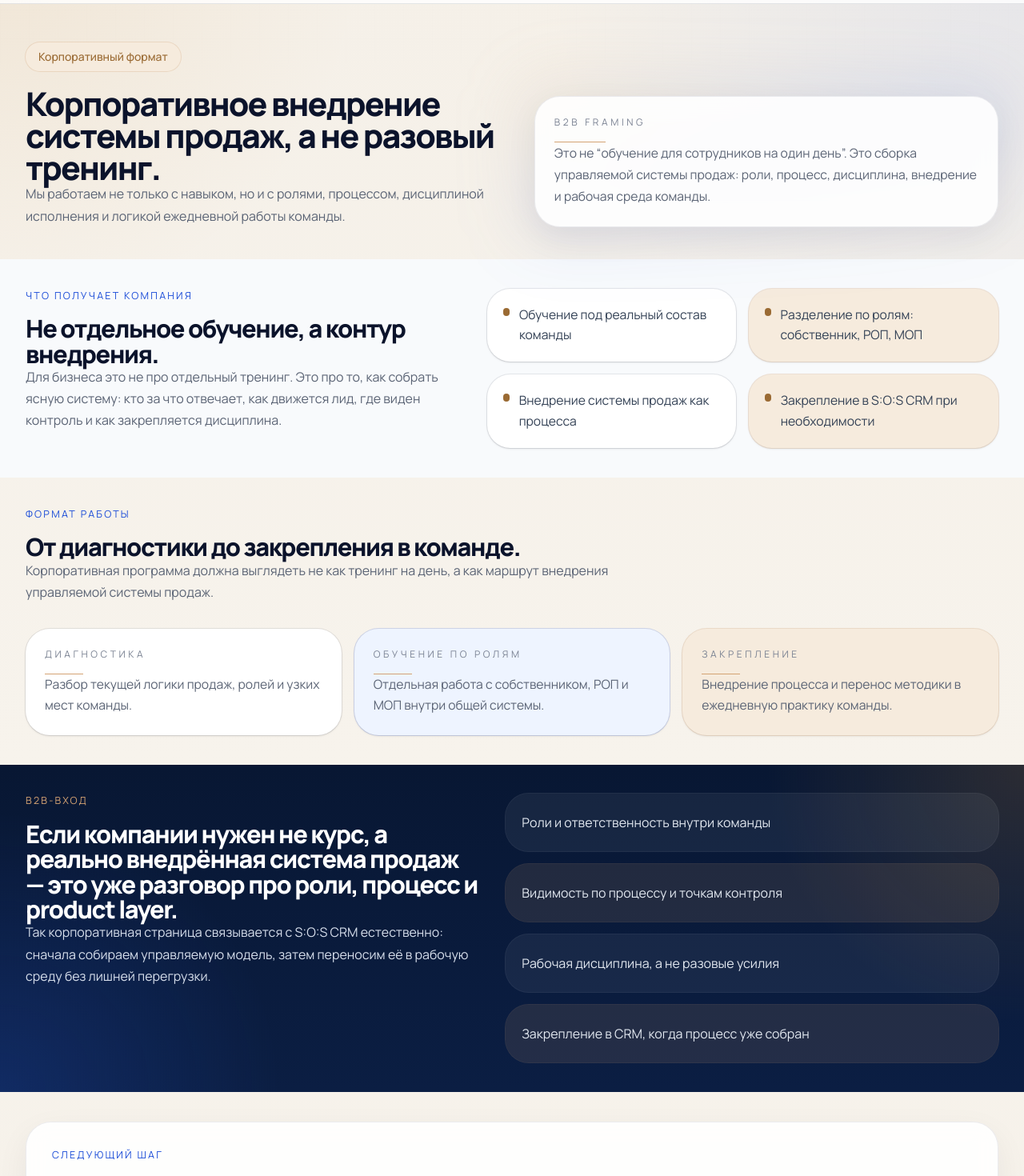
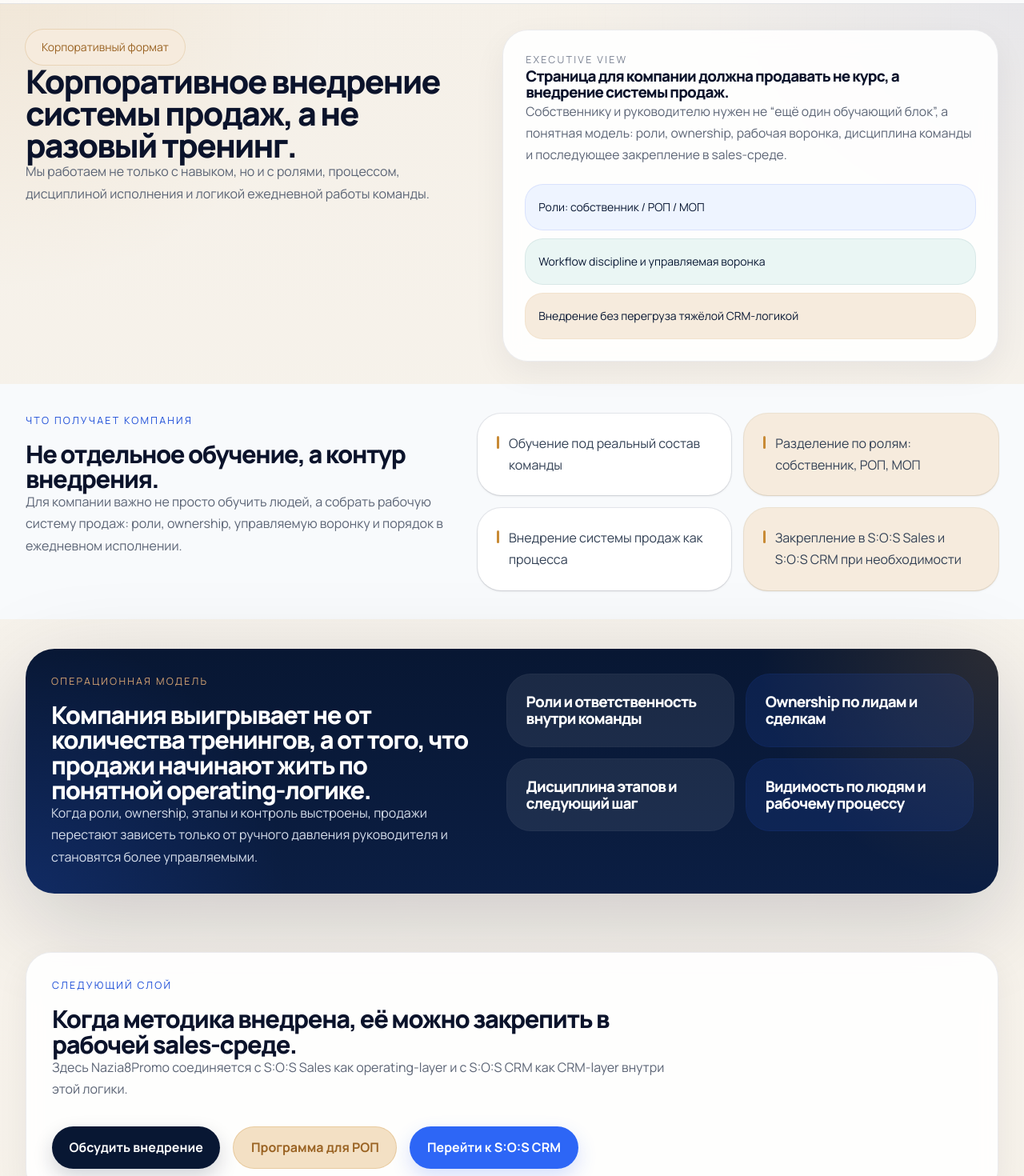
Before and after one commit to nazia8promo/n8p-site-updated-28.8.2025, a Next.js app: page /companies in a window 1280 px wide. Shown: the part 60-1530 px from the top of the page at 80% size. Built offline with nearby package versions, Linux system fonts and the light colour scheme.

Commit message:
Refine companies page with stronger B2B implementation framing

```diff
--- a/app/companies/page.tsx
+++ b/app/companies/page.tsx
@@ -1,72 +1,57 @@
 import type { Metadata } from "next";
+import Link from "next/link";
 import { pageMetadata } from "@/lib/site/metadata";
+import { companiesPage } from "@/content/site/companies";
+import { SectionTitle } from "@/components/site/SectionTitle";
+import { CompaniesHeroRail } from "@/components/site/CompaniesHeroRail";
 
 export const metadata: Metadata = pageMetadata.companies;
-
-import Link from "next/link";
-import { companiesPage } from "@/content/site/companies";
-import { SectionTitle } from "@/components/site/SectionTitle";
 
 export default function CompaniesPage() {
   return (
     <div className="page-wrap pb-24">
-      <section className="container-premium pt-8 pb-10 lg:pt-12">
-        <div className="grid gap-8 lg:grid-cols-[1.02fr_0.98fr] lg:items-end">
-          <div className="space-y-5">
-            <div className="inline-flex items-center gap-2 rounded-full bg-[#F6EBDD] px-4 py-2 text-sm font-medium text-[#9A6A33] ring-1 ring-[#D4A373]/28">
+      <section className="container-premium pt-6 pb-7 lg:pt-8">
+        <div className="grid items-start gap-6 lg:grid-cols-[0.96fr_1.04fr]">
+          <div>
+            <div className="inline-flex rounded-full bg-[#F6EBDD] px-5 py-3 text-sm text-[#9A6323] ring-1 ring-[#C88A35]/22">
               Корпоративный формат
             </div>
 
-            <h1 className="editorial-title page-display max-w-4xl">
+            <h1 className="mt-6 max-w-3xl page-display text-[#081733]">
               {companiesPage.hero.title}
             </h1>
 
-            <p className="editorial-subtitle body-large max-w-3xl">
+            <p className="mt-6 max-w-3xl body-large text-[#5B6475]">
               {companiesPage.hero.text}
             </p>
           </div>
 
-          <div className="relative">
-            <div className="absolute -inset-5 rounded-[2.2rem] bg-gradient-to-br from-[#D4A373]/14 via-[#1D4ED8]/10 to-transparent blur-2xl" />
-            <div className="premium-panel relative p-6">
-              <div className="text-xs uppercase tracking-[0.30em] text-[#7B8393]">
-                B2B framing
-              </div>
-              <div className="mt-4 h-px w-16 bg-[#D4A373]" />
-              <p className="mt-5 body-regular text-[#334155]">
-                Это не “обучение для сотрудников на один день”. Это
-                сборка управляемой системы продаж: роли, процесс,
-                дисциплина, внедрение и рабочая среда команды.
-              </p>
-            </div>
-          </div>
+          <CompaniesHeroRail />
         </div>
       </section>
 
       <section className="section-space bg-[#F8FAFC]">
         <div className="container-premium">
-          <div className="grid gap-8 lg:grid-cols-[0.92fr_1.08fr] lg:items-start">
+          <div className="grid gap-8 lg:grid-cols-[0.9fr_1.1fr] lg:items-start">
             <SectionTitle
               eyebrow={companiesPage.benefits.eyebrow}
               title={companiesPage.benefits.title}
-              text="Для бизнеса это не про отдельный тренинг. Это про то, как собрать ясную систему: кто за что отвечает, как движется лид, где виден контроль и как закрепляется дисциплина."
+              text={companiesPage.benefits.text}
             />
 
             <div className="grid gap-4 md:grid-cols-2">
               {companiesPage.benefits.items.map((item, index) => (
                 <div
                   key={item}
-                  className={`rounded-[1.8rem] px-5 py-5 ring-1 shadow-sm ${
+                  className={`rounded-[1.85rem] px-6 py-6 ring-1 shadow-sm ${
                     index % 2 === 0
-                      ? "bg-white ring-[#0B132B]/8"
-                      : "bg-[#F6EBDD] ring-[#D4A373]/28"
+                      ? "bg-white ring-[#081733]/8"
+                      : "bg-[#F6EBDD] ring-[#C88A35]/20"
                   }`}
                 >
                   <div className="flex items-start gap-3">
-                    <div className="mt-1 h-2.5 w-2.5 rounded-full bg-[#9A6A33]" />
-                    <div className="body-regular text-[#334155]">
-                      {item}
-                    </div>
+                    <div className="mt-1 h-4 w-1 rounded-full bg-[#C88A35]" />
+                    <div className="body-large text-[#334155]">{item}</div>
                   </div>
                 </div>
               ))}
@@ -77,78 +62,29 @@ export default function CompaniesPage() {
 
       <section className="section-space">
         <div className="container-premium">
+          <div className="premium-band premium-dark p-6 lg:p-8">
+            <div className="grid gap-8 lg:grid-cols-[0.96fr_1.04fr] lg:items-start">
               <SectionTitle
-            eyebrow="Формат работы"
-            title="От диагностики до закрепления в команде."
-            text="Корпоративная программа должна выглядеть не как тренинг на день, а как маршрут внедрения управляемой системы продаж."
+                eyebrow={companiesPage.model.eyebrow}
+                title={companiesPage.model.title}
+                text={companiesPage.model.text}
+                light
               />
 
-          <div className="mt-8 grid gap-4 md:grid-cols-3">
-            {[
-              {
-                title: "Диагностика",
-                text: "Разбор текущей логики продаж, ролей и узких мест команды.",
-              },
-              {
-                title: "Обучение по ролям",
-                text: "Отдельная работа с собственником, РОП и МОП внутри общей системы.",
-              },
-              {
-                title: "Закрепление",
-                text: "Внедрение процесса и перенос методики в ежедневную практику команды.",
-              },
-            ].map((item, index) => (
+              <div className="grid gap-4 md:grid-cols-2">
+                {companiesPage.model.items.map((item, index) => (
                   <div
-                key={item.title}
-                className={`rounded-[1.9rem] px-6 py-6 ring-1 shadow-sm ${
-                  index === 0
-                    ? "bg-white ring-[#0B132B]/8"
-                    : index === 1
-                    ? "bg-[#EEF4FF] ring-[#1D4ED8]/18"
-                    : "bg-[#F6EBDD] ring-[#D4A373]/28"
+                    key={item}
+                    className={`rounded-[1.85rem] px-6 py-6 ring-1 ${
+                      index % 2 === 0
+                        ? "bg-white/8 ring-white/10"
+                        : "bg-[#2D66F6]/12 ring-[#2D66F6]/18"
                     }`}
                   >
-                <div className="text-xs uppercase tracking-[0.30em] text-[#7B8393]">
-                  {item.title}
-                </div>
-                <div className="mt-4 h-px w-12 bg-[#D4A373]" />
-                <p className="mt-4 body-regular text-[#334155]">
-                  {item.text}
-                </p>
+                    <div className="card-display text-white">{item}</div>
                   </div>
                 ))}
               </div>
-        </div>
-      </section>
-
-      <section className="section-space premium-dark">
-        <div className="container-premium">
-          <div className="grid gap-8 lg:grid-cols-[0.96fr_1.04fr] lg:items-start">
-            <SectionTitle
-              eyebrow="B2B-вход"
-              title="Если компании нужен не курс, а реально внедрённая система продаж — это уже разговор про роли, процесс и product layer."
-              text="Так корпоративная страница связывается с S:O:S CRM естественно: сначала собираем управляемую модель, затем переносим её в рабочую среду без лишней перегрузки."
-              light
-            />
-
-            <div className="grid gap-4">
-              {[
-                "Роли и ответственность внутри команды",
-                "Видимость по процессу и точкам контроля",
-                "Рабочая дисциплина, а не разовые усилия",
-                "Закрепление в CRM, когда процесс уже собран",
-              ].map((item, index) => (
-                <div
-                  key={item}
-                  className={`rounded-[1.8rem] px-5 py-5 text-base leading-8 ring-1 ${
-                    index % 2 === 0
-                      ? "bg-white/6 text-[#E2E8F0] ring-white/10"
-                      : "bg-[#D4A373]/12 text-[#E2E8F0] ring-[#D4A373]/18"
-                  }`}
-                >
-                  {item}
-                </div>
-              ))}
             </div>
           </div>
         </div>
@@ -158,17 +94,20 @@ export default function CompaniesPage() {
         <div className="container-premium">
           <div className="premium-panel p-6 lg:p-8">
             <SectionTitle
-              eyebrow="Следующий шаг"
-              title="Обсудить корпоративное внедрение"
-              text="Если вы хотите не точечное обучение, а реально собранную систему продаж для компании — начнём с диагностики и архитектуры ролей."
+              eyebrow={companiesPage.bridge.eyebrow}
+              title={companiesPage.bridge.title}
+              text={companiesPage.bridge.text}
             />
 
             <div className="mt-8 flex flex-col gap-4 sm:flex-row">
               <Link href="/contact" className="button-premium-dark">
-                Назначить стратегический звонок
+                Обсудить внедрение
               </Link>
-              <Link href="/crm" className="button-premium-gold">
-                Открыть страницу CRM
+              <Link href="/rop" className="button-premium-gold">
+                Программа для РОП
+              </Link>
+              <Link href="/crm" className="button-premium-blue">
+                Перейти к S:O:S CRM
               </Link>
             </div>
           </div>
--- /dev/null
+++ b/components/site/CompaniesHeroRail.tsx
@@ -0,0 +1,38 @@
+export function CompaniesHeroRail() {
+  return (
+    <div className="premium-panel overflow-hidden rounded-[2rem] p-6 lg:p-7">
+      <div className="label-premium text-[#7B8393]">Executive view</div>
+
+      <h3 className="mt-4 card-display text-[#081733]">
+        Страница для компании должна продавать не курс, а внедрение системы продаж.
+      </h3>
+
+      <p className="mt-4 body-regular text-[#5B6475]">
+        Собственнику и руководителю нужен не “ещё один обучающий блок”, а
+        понятная модель: роли, ownership, рабочая воронка, дисциплина команды
+        и последующее закрепление в sales-среде.
+      </p>
+
+      <div className="mt-6 grid gap-3">
+        {[
+          "Роли: собственник / РОП / МОП",
+          "Workflow discipline и управляемая воронка",
+          "Внедрение без перегруза тяжёлой CRM-логикой",
+        ].map((item, index) => (
+          <div
+            key={item}
+            className={`rounded-[1.35rem] px-4 py-4 ring-1 ${
+              index === 0
+                ? "bg-[#EEF4FF] text-[#081733] ring-[#2D66F6]/18"
+                : index === 1
+                ? "bg-[#EAF6F4] text-[#081733] ring-[#0F766E]/16"
+                : "bg-[#F6EBDD] text-[#081733] ring-[#C88A35]/24"
+            }`}
+          >
+            <div className="text-sm leading-6">{item}</div>
+          </div>
+        ))}
+      </div>
+    </div>
+  );
+}
--- a/content/site/companies.ts
+++ b/content/site/companies.ts
@@ -1,16 +1,43 @@
 export const companiesPage = {
   hero: {
-    title: "Корпоративное внедрение системы продаж, а не разовый тренинг.",
-    text: "Мы работаем не только с навыком, но и с ролями, процессом, дисциплиной исполнения и логикой ежедневной работы команды.",
+    title:
+      "Корпоративное внедрение системы продаж, а не разовый тренинг.",
+    text:
+      "Мы работаем не только с навыком, но и с ролями, процессом, дисциплиной исполнения и логикой ежедневной работы команды.",
   },
+
   benefits: {
     eyebrow: "Что получает компания",
     title: "Не отдельное обучение, а контур внедрения.",
+    text:
+      "Для компании важно не просто обучить людей, а собрать рабочую систему продаж: роли, ownership, управляемую воронку и порядок в ежедневном исполнении.",
     items: [
       "Обучение под реальный состав команды",
       "Разделение по ролям: собственник, РОП, МОП",
       "Внедрение системы продаж как процесса",
-      "Закрепление в S:O:S CRM при необходимости",
+      "Закрепление в S:O:S Sales и S:O:S CRM при необходимости",
     ],
   },
+
+  model: {
+    eyebrow: "Операционная модель",
+    title:
+      "Компания выигрывает не от количества тренингов, а от того, что продажи начинают жить по понятной operating-логике.",
+    text:
+      "Когда роли, ownership, этапы и контроль выстроены, продажи перестают зависеть только от ручного давления руководителя и становятся более управляемыми.",
+    items: [
+      "Роли и ответственность внутри команды",
+      "Ownership по лидам и сделкам",
+      "Дисциплина этапов и следующий шаг",
+      "Видимость по людям и рабочему процессу",
+    ],
+  },
+
+  bridge: {
+    eyebrow: "Следующий слой",
+    title:
+      "Когда методика внедрена, её можно закрепить в рабочей sales-среде.",
+    text:
+      "Здесь Nazia8Promo соединяется с S:O:S Sales как operating-layer и с S:O:S CRM как CRM-layer внутри этой логики.",
+  },
 };
```
Lines whose indentation alone changed are shown as unchanged.
